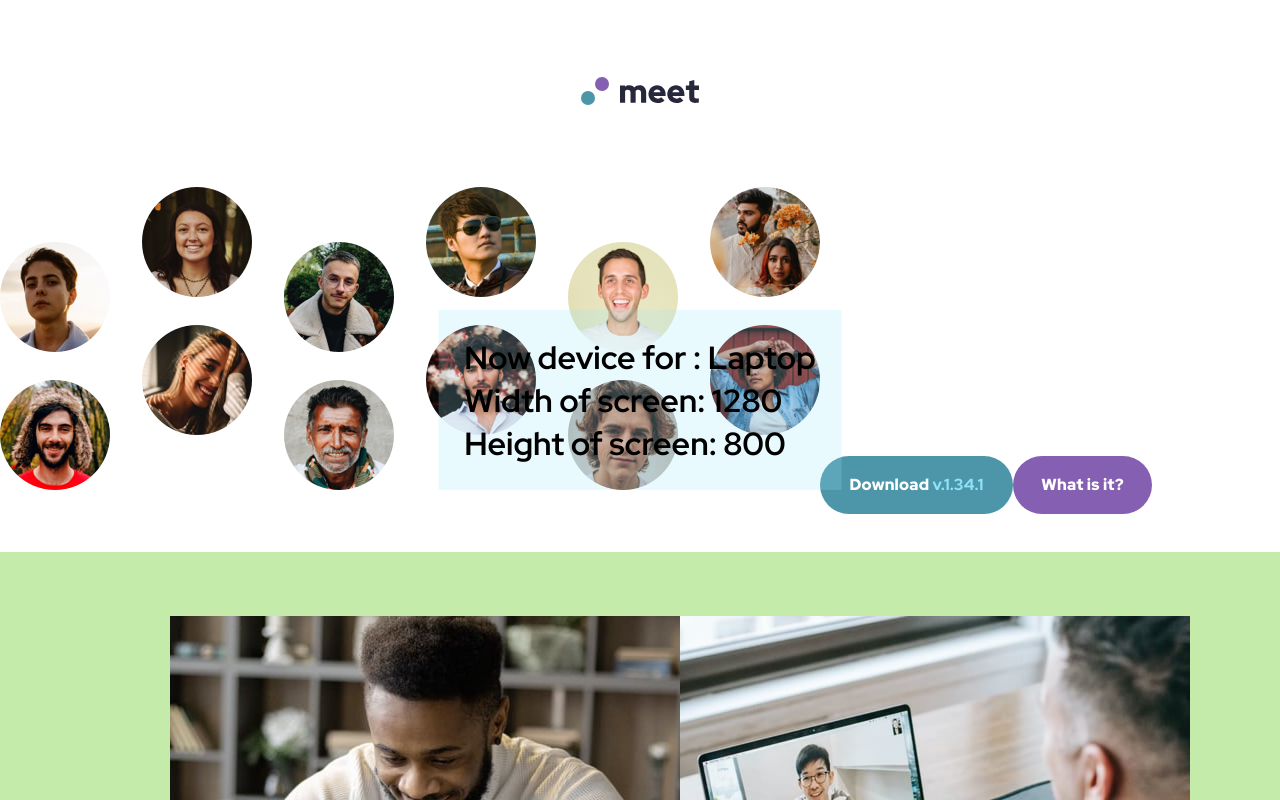
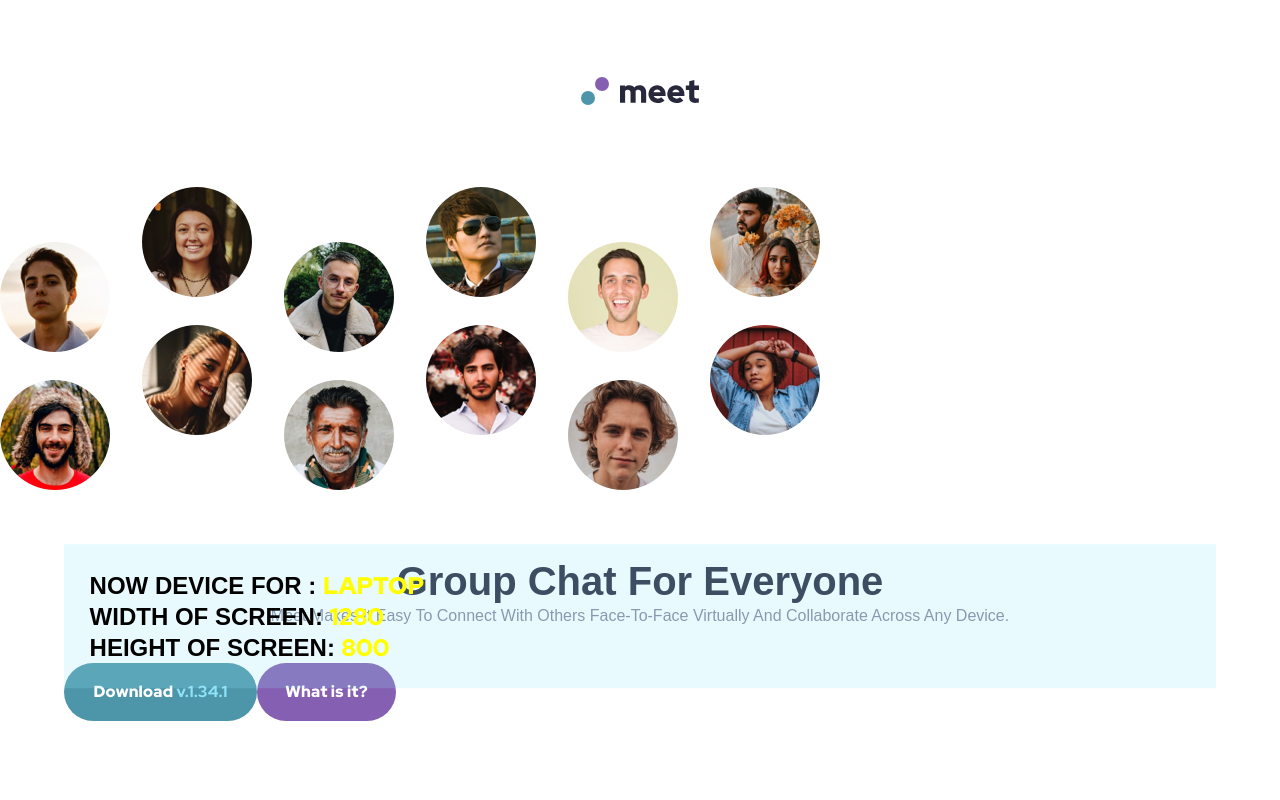
Before and after one commit to PiriyaLapa/meet-landing-page, a React (Create React App) app: page / in a window 1280 px wide. Shown: the top 800 px of the page. Built offline with nearby package versions, Linux system fonts and the light colour scheme.

Commit message:
update CardHeder

```diff
--- a/src/cards/CardHeader.tsx
+++ b/src/cards/CardHeader.tsx
@@ -1,12 +1,19 @@
 import * as React from "react";
 import { ContentHeader, StyledCardHeader, TitleHeader } from "../styles/styles";
+import ButtonDownload from "../components/buttons/ButtonDownload";
+import ButtonWhat from "../components/buttons/ButtonWhat";
+import { dataLandingPage } from "../apis/Apis";
 
 export default class CardHeader extends React.Component {
   public render(): React.ReactNode {
+    const title = dataLandingPage.header.title;
+    const content = dataLandingPage.header.content;
     return (
       <StyledCardHeader>
-        <TitleHeader>test</TitleHeader>
-        <ContentHeader>test</ContentHeader>
+        <TitleHeader>{title}</TitleHeader>
+        <ContentHeader>{content}</ContentHeader>
+        <ButtonDownload btnType="Primary" />
+        <ButtonWhat />
       </StyledCardHeader>
     );
   }
--- /dev/null
+++ b/src/components/ScreenSizeDetect.tsx
@@ -0,0 +1,16 @@
+import * as React from "react";
+import { StyledScreenSizeDetect } from "../styles/styles";
+import { ScreenSizeDetectProps } from "../interface/interface";
+
+export default class ScreenSizeDetect extends React.Component<ScreenSizeDetectProps> {
+  public render() {
+    const { screenNow, windowWidth, windowHeight } = this.props;
+    return (
+      <StyledScreenSizeDetect>
+        <h1>Now device for : <span>{screenNow}</span></h1>
+        <h1>Width of screen: <span>{windowWidth}</span></h1>
+        <h1>Height of screen: <span>{windowHeight}</span></h1>
+      </StyledScreenSizeDetect>
+    );
+  }
+}
--- a/src/pages/LandingPage.tsx
+++ b/src/pages/LandingPage.tsx
@@ -5,6 +5,7 @@ import Header from "./sections/Header";
 import Gallery from "./sections/Gallery";
 import Footer from "./sections/Footer";
 import Navbar from "../navbar/Navbar";
+import ScreenSizeDetect from "../components/ScreenSizeDetect";
 
 export default class LandingPage extends Component {
   // Define initial state to hold window dimensions
@@ -31,7 +32,7 @@ export default class LandingPage extends Component {
     window.removeEventListener("resize", this.updateWindowDimensions);
   }
   render(): ReactNode {
-    const { windowWidth, windowHeight } = this.state;
+    const { windowWidth  } = this.state;
     const screenNow = detectScreenSize(windowWidth);
 
     return (
@@ -40,11 +41,7 @@ export default class LandingPage extends Component {
         <Header />
         <Gallery />
         <Footer/>
-        <StyledScreenSizeDetect>
-          <h1>Now device for : {screenNow}</h1>
-          <h1>Width of screen: {windowWidth}</h1>
-          <h1>Height of screen: {windowHeight}</h1>
-        </StyledScreenSizeDetect>
+        <ScreenSizeDetect screenNow={screenNow} {...this.state} />
       </StyledLandingPage>
     );
   }
--- a/src/pages/sections/Header.tsx
+++ b/src/pages/sections/Header.tsx
@@ -2,16 +2,14 @@ import { Component, ReactNode } from "react";
 import { StyledHeader } from "../../styles/styles";
 import Image from "../../components/image/Image";
 import urlImg from "../../assets/tablet/image-hero.webp";
-import ButtonWhat from "../../components/buttons/ButtonWhat";
-import ButtonDownload from "../../components/buttons/ButtonDownload";
+import CardHeader from "../../cards/CardHeader";
 
 export default class Header extends Component {
   render(): ReactNode {
     return (
       <StyledHeader>
         <Image urlImg={urlImg} />
-        <ButtonDownload btnType="Primary" />
-        <ButtonWhat />
+        <CardHeader />
       </StyledHeader>
     );
   }
--- a/src/styles/styles.ts
+++ b/src/styles/styles.ts
@@ -69,7 +69,8 @@ export const StyledBtnDownload = styled.button<BtnDownloadProps>`
 
 //  Styled Detect screen size fucntion
 export const StyledScreenSizeDetect = styled.div`
-  width: auto;
+  // width: auto;
+  width:90%;
   height: auto;
   display: inline-block;
   background-color: rgba(143, 227, 249, 0.2);
@@ -77,7 +78,17 @@ export const StyledScreenSizeDetect = styled.div`
   position: absolute;
   top: 50%;
   left: 50%;
-  transform: translate(-50%, -50%);
+  transform: translate(-50%, 100%);
+  h1 {
+    font-family: "Ret Hat Display", sans-serif;
+    font-style: normal;
+    font-weight: 900;
+    text-transform: uppercase;
+    font-size: 24px;
+    span{
+      color:yellow;
+    }
+  }
 `;
 
 // Styled LandingPage
@@ -165,19 +176,20 @@ export const StyledImg = styled.img`
 `;
 
 // Card component
-
 export const StyledCardHeader = styled.div`
   padding: 5%;
 `;
 
 export const TitleHeader = styled.span`
-  font-family: "Red Hat Disply";
+  font-family: "Red Hat Disply", sans-serif;
   font-style: normal;
   font-weight: 900;
   font-size: 40px;
   line-height: 44px;
   text-align: center;
+  text-transform: capitalize;
   color: #28283d;
+  display: block;
 `;
 
 export const ContentHeader = styled(TitleHeader)`
```
Also changed, not shown: src/interface/interface.ts (+7 -0 lines).
